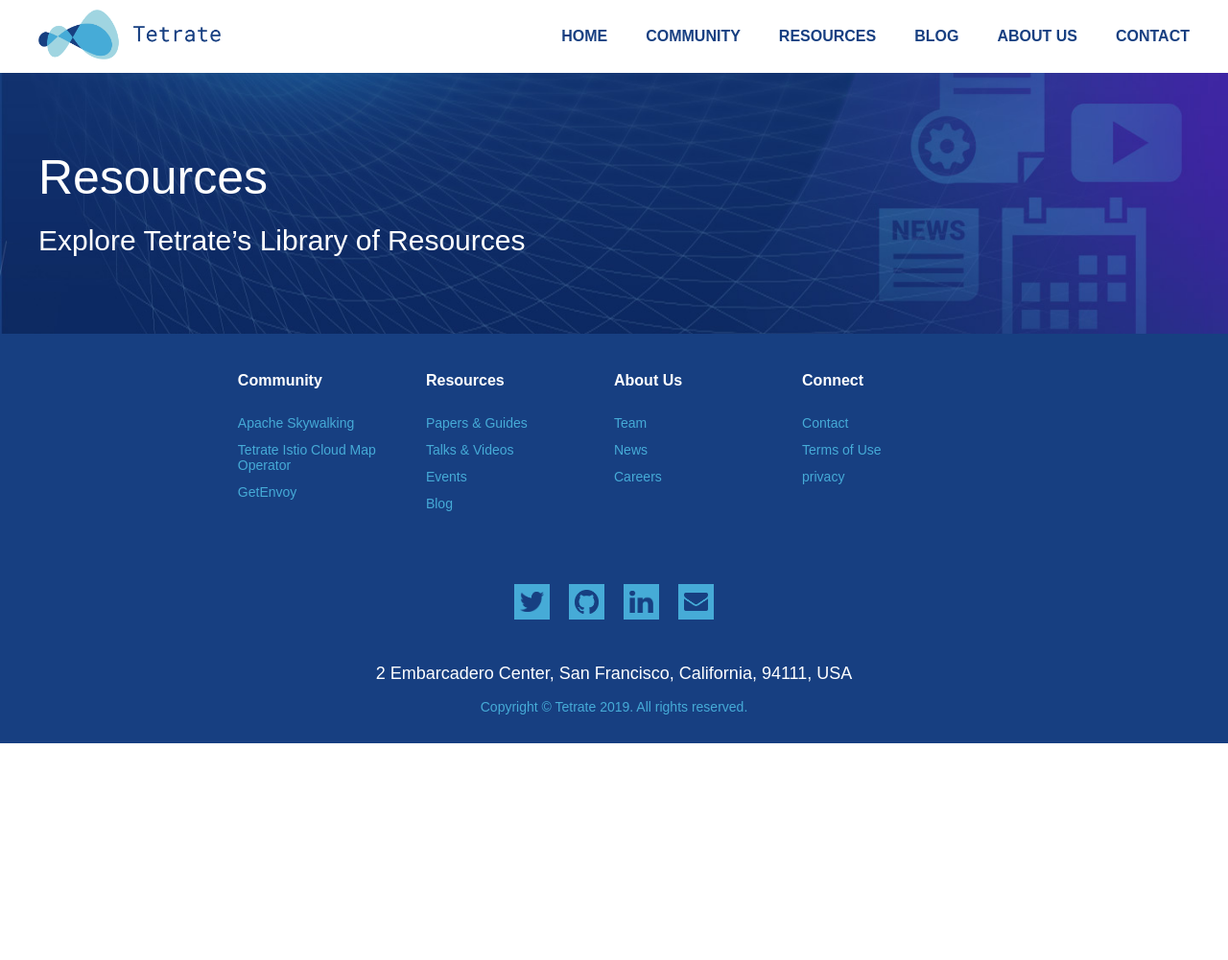
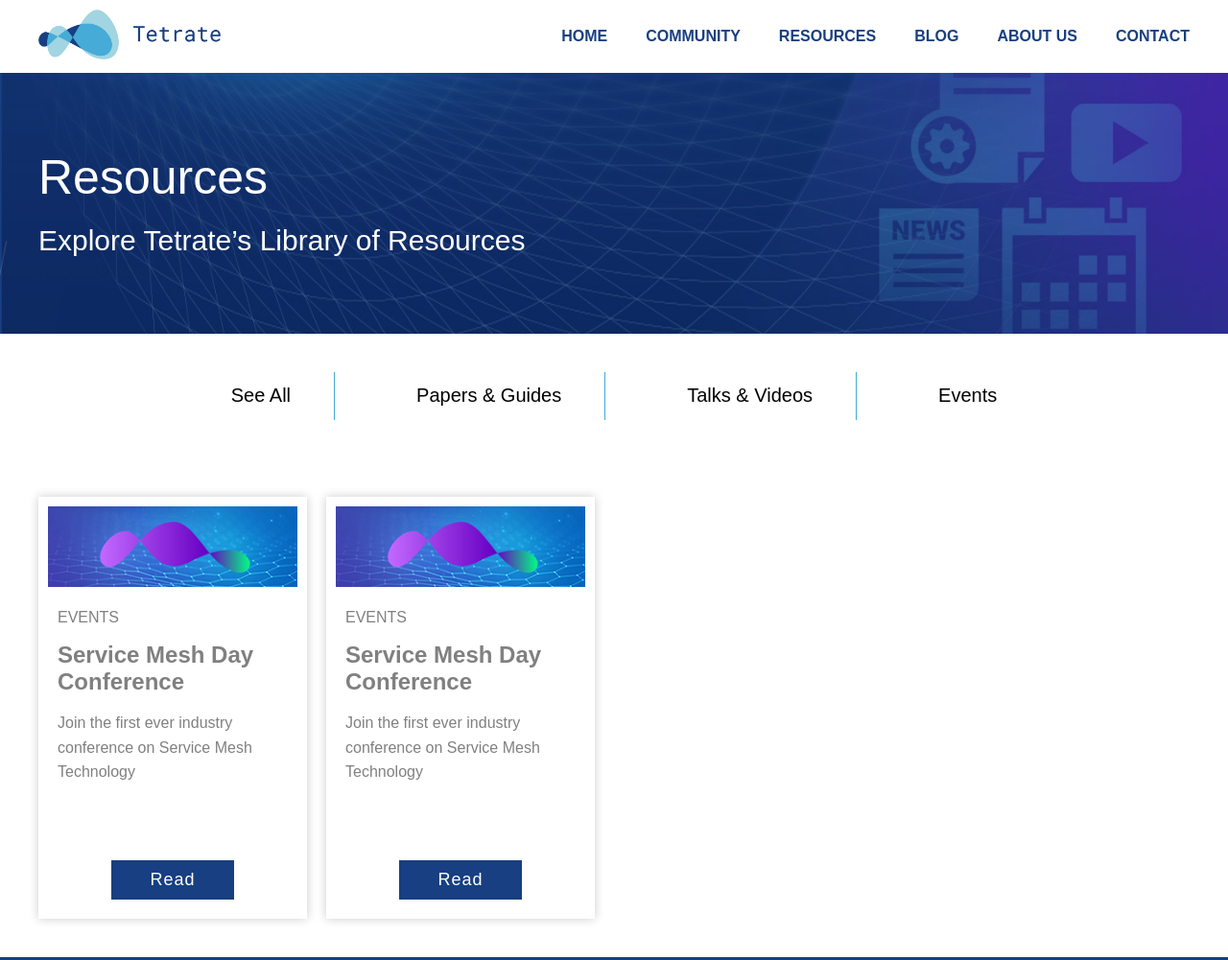
Before and after one commit to amelazzi/tetrate, a Gatsby site: page /resources in a window 1280 px wide. Shown: the top 1001 px of the page at 96% size. Before the commit the page ends 800 px from the top, so only its background shows below. Built offline with nearby package versions, Linux system fonts and the light colour scheme; Gatsby itself is replaced by a stand-in of ours; a web font is replaced by a local one.

Commit message:
feat: basic resources content

```diff
--- /dev/null
+++ b/src/components/resources/card.js
@@ -0,0 +1,91 @@
+import React from 'react'
+
+import styled from 'styled-components'
+import { darkBleu, bleu } from '../../styles/colors';
+import { Link } from 'gatsby';
+
+const StyledArticle = styled.div`
+    position: relative;
+    background: white;
+    width: 26rem;
+    height: 42rem;
+    padding: 1rem;
+    box-shadow: 0 0 10px 0 rgba(0,0,0,.2);
+    display: flex;
+    flex-direction: column;
+
+    margin: 1rem;
+
+    img{
+        width: 100%;
+        object-fit: cover;
+    }
+
+`;
+
+const Content = styled.div`
+    padding: 1rem;
+    h2{
+        color: gray;
+        text-transform: uppercase;
+        font-size: 1.6rem;
+        font-weight: 100;
+    }
+    h1{
+        color: gray;
+        font-size: 2.4rem;
+        font-weight: bold;
+    }
+    p{
+        color: gray;
+        font-size: 1.6rem;
+        font-weight: 100;
+        line-height: 1.6;
+    }
+`;
+
+const ButtonWrap = styled.div`
+    position: absolute;
+    bottom: 2rem;
+    text-align: center;
+    margin-left: -2rem;
+    width: 100%;
+    button{
+        border: none;
+        background: ${darkBleu};
+        font-size: 1.8rem;
+        padding: 1rem 4rem;
+        letter-spacing: 1px;
+        transition: .2s ease-in-out;
+
+        :hover{
+            background: ${bleu};
+            cursor: pointer;
+        }
+    }
+`;
+
+const StyledLink = styled(Link)`
+    text-decoration: none;
+    color: white;
+`;
+
+const Card = ({picture, type, title, content}) => {
+    return(
+        <StyledArticle>
+            <img src={picture} />
+            <Content>
+                <h2> {type} </h2>
+                <h1> {title} </h1>
+                <p> {content} </p>
+                <ButtonWrap>
+                    <button>
+                        <StyledLink to='/'> Read </StyledLink>
+                    </button>
+                </ButtonWrap>
+            </Content>
+        </StyledArticle>
+    );
+}
+
+export default Card;
--- /dev/null
+++ b/src/components/resources/tabs.js
@@ -0,0 +1,120 @@
+import React, { Component } from 'react'
+import styled from 'styled-components'
+import { bleu, gray, darkBleu } from '../../styles/colors'
+
+import Card from './card'
+
+const TabsBtn = styled.div`
+    display: flex;
+    flex-direction: row;
+    justify-content: center;
+
+    margin: 4rem 0rem;
+
+    button{
+        display: flex;
+        flex-direction: row;
+        justify-content: space-between;
+        align-items: center;
+
+        margin: 0;
+        border: none;
+        background: none;
+        border-right: 1px solid ${bleu};
+        :last-child{
+            border: none;
+        }
+        padding: 1rem 4.5rem;
+        font-size: 2rem;
+        font-weight: 200;
+        :hover{
+            background: ${gray};
+            color: ${darkBleu};
+            cursor: pointer;
+        }
+    }
+`;
+
+const IconContainer = styled.div`
+    width: 3rem;
+    height: 3rem;
+    margin-right: 1rem;
+`;
+
+const TabsContent = styled.div`
+    display: flex;
+    flex-direction: row;
+    justify-content: flex-start;
+
+    padding: 3rem;
+`;
+
+class Tabs extends Component {
+    constructor(props) {
+        super(props);
+        this.state = {
+            activeTabs: []
+        };
+        this.state.activeTab=1
+    }
+    render() {
+        return (
+            <>
+                <TabsBtn>
+                    <button onClick={() => this.setState({ activeTab: 1 })}>
+                        See All</button>
+                    <button onClick={() => this.setState({ activeTab: 2 })}>
+                        <IconContainer></IconContainer>
+                        Papers & Guides </button>
+                    <button onClick={() => this.setState({ activeTab: 3 })}>
+                        <IconContainer></IconContainer>
+                        Talks & Videos</button>
+                    <button onClick={() => this.setState({ activeTab: 4 })}>
+                        <IconContainer></IconContainer>
+                        Events </button>
+                </TabsBtn>
+                <div>
+                    {this.state.activeTab == 1 ? (
+                        <TabsContent>
+                            <Card picture={require("../../images/home/graphic-resources-events-servicemeshday.jpg")}
+                                type="EVENTS"
+                                title="Service Mesh Day Conference"
+                                content="Join the first ever industry conference on Service Mesh Technology"/>
+                            <Card picture={require("../../images/home/graphic-resources-events-servicemeshday.jpg")}
+                                type="EVENTS"
+                                title="Service Mesh Day Conference"
+                                content="Join the first ever industry conference on Service Mesh Technology"/>
+                        </TabsContent>) : this.state.activeTab == 2?
+                        (<TabsContent>
+                            <Card picture={require("../../images/home/graphic-resources-events-servicemeshday.jpg")}
+                                type="EVENTS"
+                                title="Service Mesh Day Conference"
+                                content="Join the first ever industry conference on Service Mesh Technology"/>
+                            <Card picture={require("../../images/home/graphic-resources-events-servicemeshday.jpg")}
+                                type="EVENTS"
+                                title="Service Mesh Day Conference"
+                                content="Join the first ever industry conference on Service Mesh Technology"/>
+                        </TabsContent>):this.state.activeTab == 3?
+                        ( <TabsContent>
+                            <Card picture={require("../../images/home/graphic-resources-events-servicemeshday.jpg")}
+                                type="EVENTS"
+                                title="Service Mesh Day Conference"
+                                content="Join the first ever industry conference on Service Mesh Technology"/>
+                            <Card picture={require("../../images/home/graphic-resources-events-servicemeshday.jpg")}
+                                type="EVENTS"
+                                title="Service Mesh Day Conference"
+                                content="Join the first ever industry conference on Service Mesh Technology"/>
+                        </TabsContent>):
+                        (<TabsContent>
+                            <Card picture={require("../../images/home/graphic-resources-events-servicemeshday.jpg")}
+                                type="EVENTS"
+                                title="Service Mesh Day Conference"
+                                content="Join the first ever industry conference on Service Mesh Technology"/>
+                        </TabsContent>
+                        )}
+                </div>
+            </>
+        );
+    }
+}
+export default Tabs;
--- a/src/pages/resources.js
+++ b/src/pages/resources.js
@@ -5,11 +5,13 @@
 import SEO from "../components/seo"
 
 import Head from '../components/resources/head'
+import Tabs from '../components/resources/tabs'
 
 const Resources = () => (
   <Layout>
     <SEO title="Resources" />
     <Head/>
+    <Tabs/>
   </Layout>
 )
 
--- a/src/styles/colors.js
+++ b/src/styles/colors.js
@@ -1,3 +1,4 @@
 export const darkBleu = '#173f81';
 export const bleu = '#46abd7';
 export const lightBleu = '#e4f5fc';
+export const gray = '#ebebeb';
```
